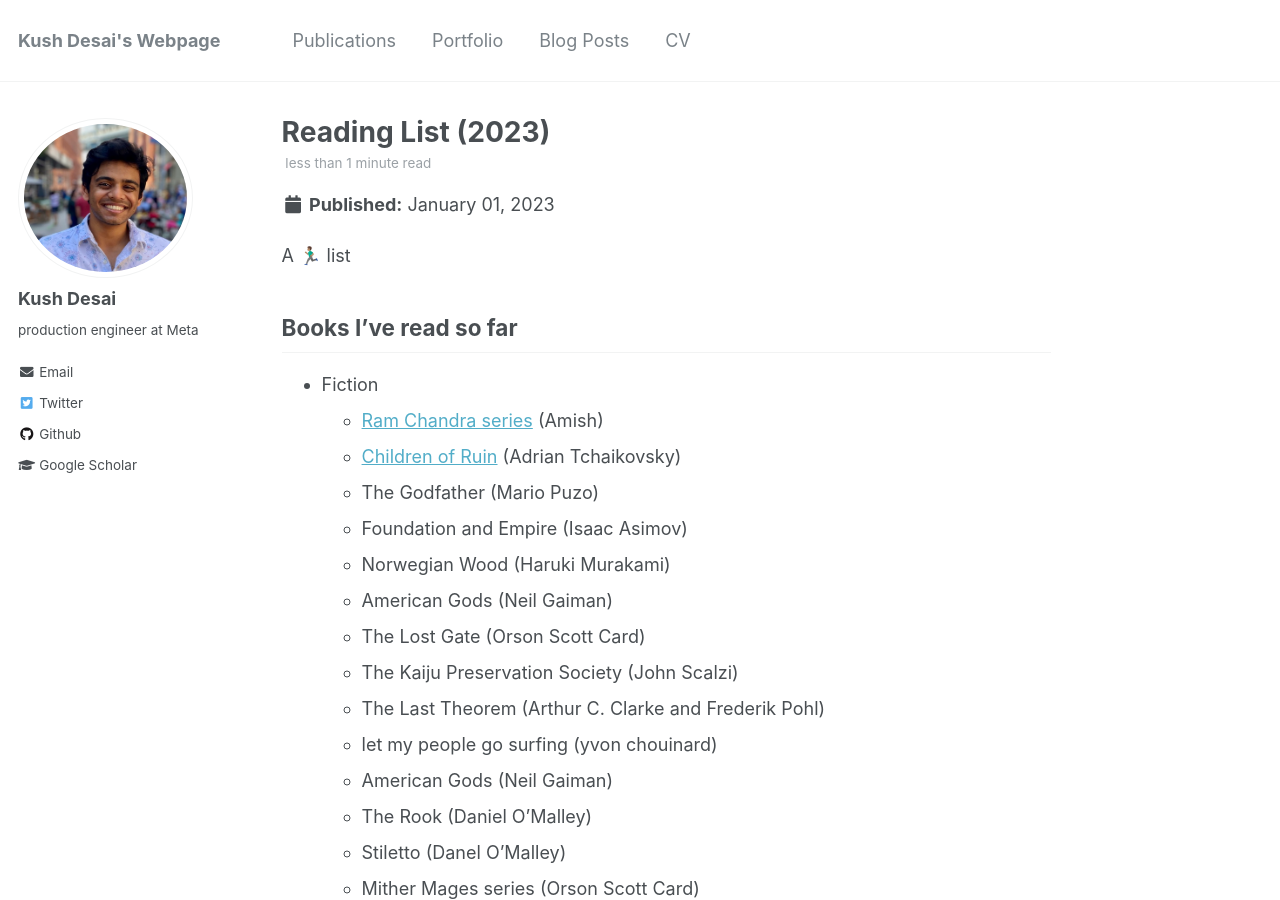
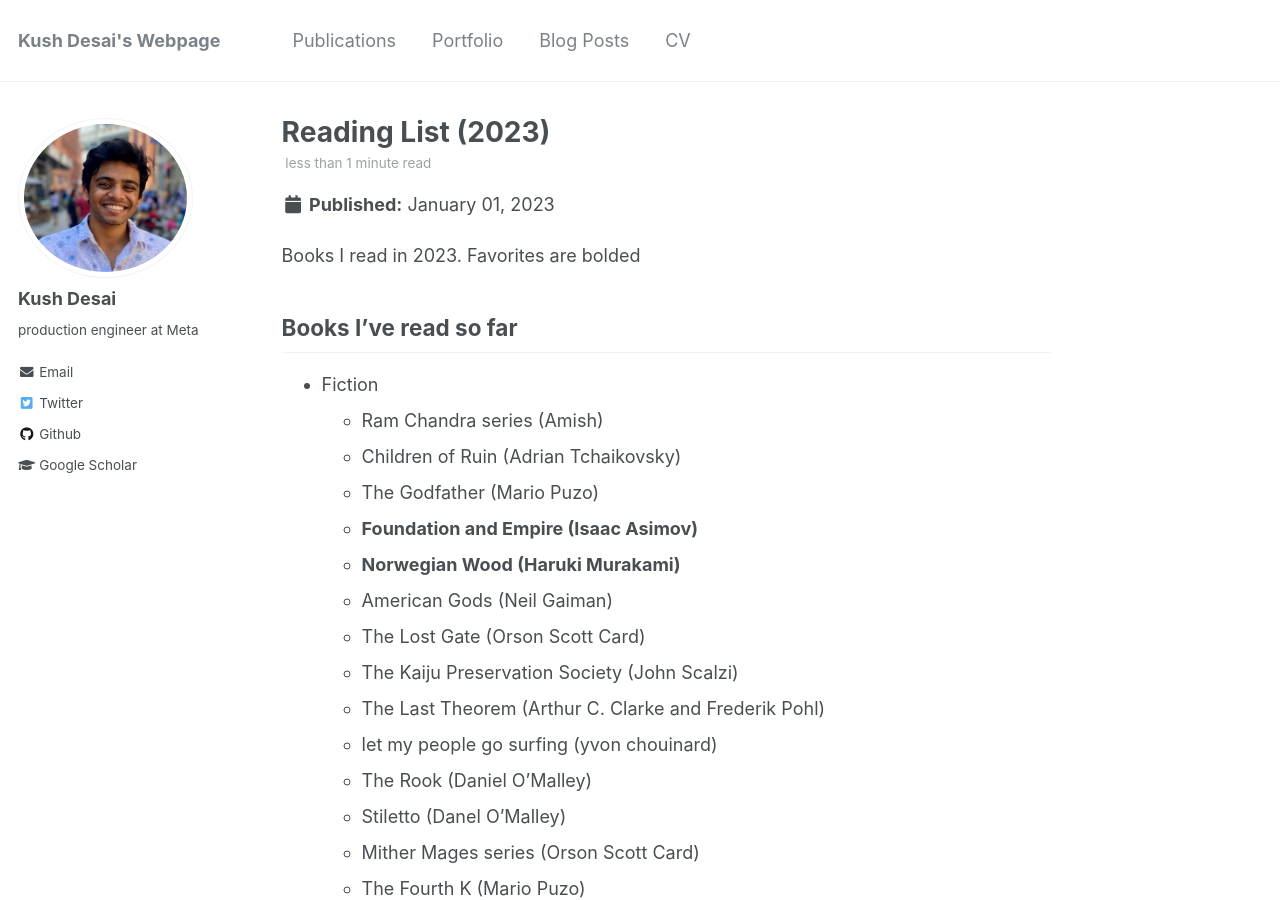
Before and after one commit to kdesai2018/kdesai2018.github.io, a Jekyll site: the page built from _posts/2023-01-01-book-2023.md, in a window 1280 px wide and 900 px high. Built offline with Jekyll 4.4.1, drawn with Linux system fonts in a browser that asks for light colours; some of the changed text lies outside the part shown.

Commit message:
New books for 2024

```diff
--- a/_posts/2023-01-01-book-2023.md
+++ b/_posts/2023-01-01-book-2023.md
@@ -6,34 +6,33 @@ tags:
   - general
 ---
 
-A 🏃🏽‍♂️ list
+Books I read in 2023. Favorites are bolded
 
 ## Books I've read so far
 - Fiction
-    - [Ram Chandra series](https://www.goodreads.com/series/148944-ram-chandra) (Amish)
-    - [Children of Ruin](https://en.wikipedia.org/wiki/Children_of_Ruin) (Adrian Tchaikovsky)
+    - Ram Chandra series (Amish)
+    - Children of Ruin (Adrian Tchaikovsky)
     - The Godfather (Mario Puzo)
-    - Foundation and Empire (Isaac Asimov)
-    - Norwegian Wood (Haruki Murakami)
+    - **Foundation and Empire (Isaac Asimov)**
+    - **Norwegian Wood (Haruki Murakami)**
     - American Gods (Neil Gaiman)
     - The Lost Gate (Orson Scott Card)
     - The Kaiju Preservation Society (John Scalzi)
     - The Last Theorem (Arthur C. Clarke and Frederik Pohl)
     - let my people go surfing (yvon chouinard)
-    - American Gods (Neil Gaiman)
     - The Rook (Daniel O'Malley)
     - Stiletto (Danel O'Malley)
     - Mither Mages series (Orson Scott Card)
     - The Fourth K (Mario Puzo)
     - The Daevabad Trilogy (S. A. Chakraborty)
-    - The Three-Body Problem (Cixin Liu)
+    - **The Three-Body Problem (Cixin Liu)**
     - The Dark Forest (Cixin Liu)
     - Death's End (Cixin Liu)
-    - The Final Architecture series (Adrian Tchaikovsky)
+    - **The Final Architecture series (Adrian Tchaikovsky)**
     - The Complete Stories - Volume 1 (Isaac Asimov)
 
 - Non-Fiction
-    - The Long Haul: A Trucker's Tales of Life on the Road (Finn Murphy)
+    - **The Long Haul: A Trucker's Tales of Life on the Road (Finn Murphy)**
     - Confessions of a Wall Street Analyst (Dan Reingold)
     - Absolutely American: Four Years at West Point (David Lipsky)
     - Linux and the Unix Philosophy (Gancarz)
```
Also changed, not shown: _posts/2024-01-01-book-2024.md (added, +29 -0 lines).
